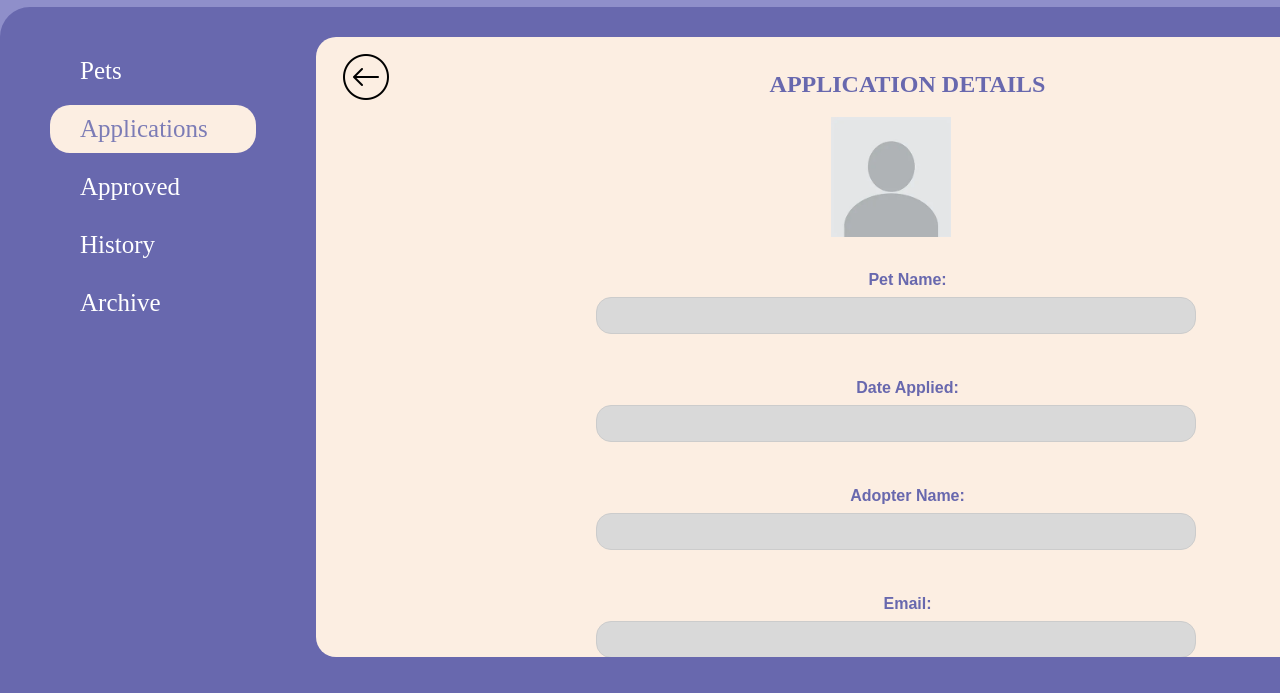
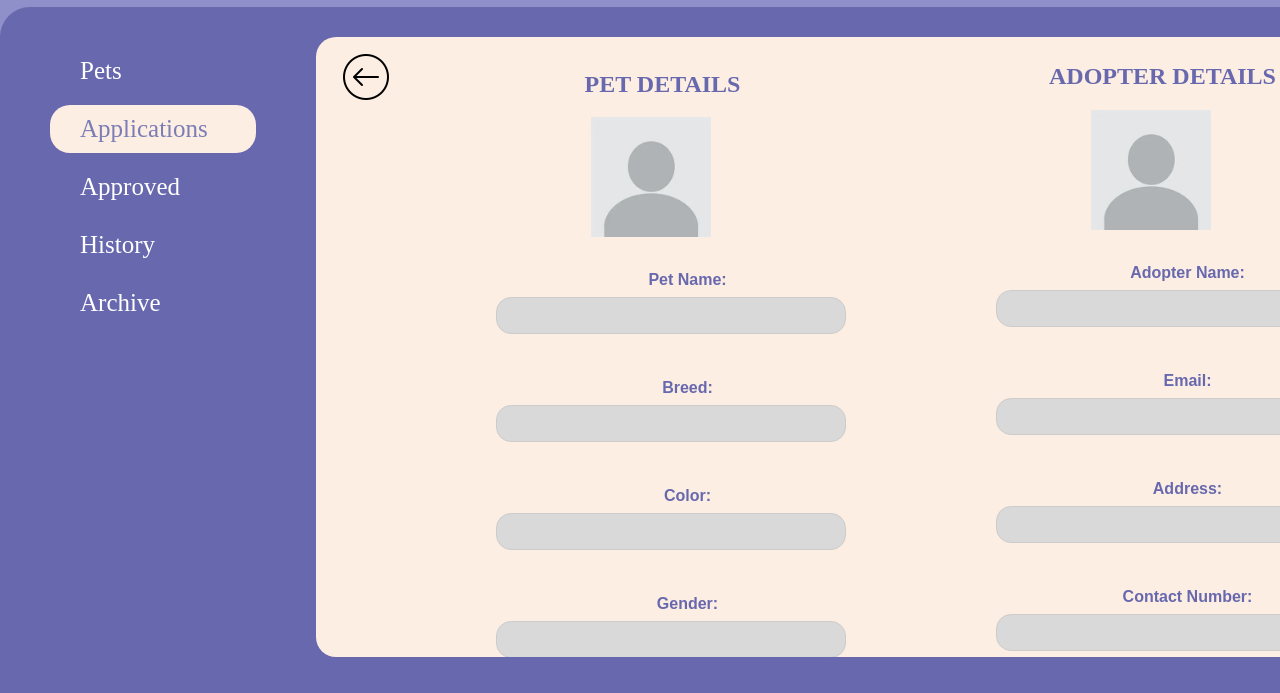
Before and after one commit to jamestorrevillas/Shelter-web-app, a website with bundled scripts: page public/pages/response.html in a window 1280 px wide. Shown: the part 107-800 px from the top of the page. Built offline with nearby package versions, Linux system fonts and the light colour scheme; no server answers.

Commit message:
application-details-renovation-mission

```diff
--- a/public/css/style_dashboard.css
+++ b/public/css/style_dashboard.css
@@ -925,15 +925,42 @@ thead th {
 	margin-top: 0px;
 }
 #application-details{
-    height:1100px;
+    height:1200px;
 }
 #appdet{
     margin-top: -90px;
-    height: 108%;
+    margin-left: -100px;
+    margin-right: 500px;
+    /* border: 2px solid black; */
 }
+/* #appdet h2{
+    margin-left: 500px;
+} */
+#applicationdet h2{
+    margin-right: 80px;
+}
+#appdet input[type="text"] {
+    width: 350px; /* Adjust the width as per your requirement */
+}
+#appdet label{
+    margin-right: -160px;
+}
+#adopterdet label{
+    margin-right: -160px;
+}
+#adopterdet{
+    margin-top: -90px;
+    margin-left: 400px;
+    margin-top: -660px;
+    /* margin-right: 500px;
+    border: 2px solid black; */
+}
+/* #appdet h2{
+    margin-left: 500px;
+} */
 
-#appdet input{
-    text-align: center;
+#adopterdet input[type="text"] {
+    width: 350px; /* Adjust the width as per your requirement */
 }
 #historydet{
     margin-top: -90px;
@@ -945,7 +972,7 @@ thead th {
     margin-top:50px;
     text-align: center;
     color:#6868AE;
-    margin-left:20px;
+    margin-left:130px;
 }
 #application-details label{
     margin-left: 20px;
@@ -1023,7 +1050,7 @@ thead th {
 #pet-profile img{
     width:120px;
     height:120px;
-    margin-left:230px;
+    margin-left:90px;
 }
 #addpet-profile img{
     width:120px;
--- a/public/pages/response.html
+++ b/public/pages/response.html
@@ -37,15 +37,15 @@
             </nav>
          <div class="mainpage2">
              <div id="setting-section">
-                <section id="application-details">
+<section id="application-details">
                     <div id="back-btn">
                         <a href="./applications.html">
                             <img src="../images/icons8-back-button-50.png" id="backbtn">
                         </a>
                     </div>
 
-                    <div id="appdet">
-                    <h2>APPLICATION DETAILS</h2>
+            <div id="appdet">
+                    <h2>PET DETAILS</h2>
 
                     <div id="pet-profile">
                         <img src="../images/default_profile_picture.png" id="pet_profile">
@@ -54,33 +54,60 @@
                     <label for="PetName">Pet Name:</label>
                     <input type="text" id="PetName" name="PetName" readonly>
 
-                    <label for="DateApplied">Date Applied:</label>
-                    <input type="text" id="DateApplied" name="DateApplied" readonly>
+                    <label for="PetType">Breed:</label>
+                    <input type="text" id="PetType" name="PetType" readonly>
+
+                    <label for="PetColor">Color:</label>
+                    <input type="text" id="PetColor" name="PetColor" readonly>
+
+                    <label for="PetGender">Gender:</label>
+                    <input type="text" id="PetGender" name="PetGender" readonly>
+
+
+                </div>
+                <div id="adopterdet">
+                    <h2>ADOPTER DETAILS</h2>
+
+                    <div id="pet-profile">
+                        <img src="../images/default_profile_picture.png" id="pet_profile">
+                    </div>
 
                     <label for="AdopterName">Adopter Name:</label>
                     <input type="text" id="AdopterName" name="AdopterName" readonly>
 
-                    <label for="ShelterEmail">Email:</label>
-                    <input type="text" id="ShelterEmail" name="ShelterEmail" readonly>
+                    <label for="AdopterEmail">Email:</label>
+                    <input type="text" id="AdopterEmail" name="AdopterEmail" readonly>
 
-                    <label for="Address">Address:</label>
-                    <input type="text" id="Address" name="Address" readonly>
+                    <label for="AdopterAddress">Address:</label>
+                    <input type="text" id="AdopterAddress" name="AdopterAddress" readonly>
 
-                    <label for="ContactNumber">Contact Number:</label>
-                    <input type="text" id="ContactNumber" name="ContactNumber" readonly>
+                    <label for="AdopterNumber">Contact Number:</label>
+                    <input type="text" id="AdopterNumber" name="AdopterNumber" readonly>
+
+
+                </div>
+                <div id="applicationdet">
+                    <h2>APPLICATION DETAILS</h2>
+
+
+
+                    <label for="DateApplied">Date Applied:</label>
+                    <input type="text" id="DateApplied" name="DateApplied" readonly>
 
                     <label for="Reason">Reason:</label>
                     <input type="text" id="Reason" name="Reason" readonly>
 
                     <label for="shelterFeedback">Feedback:</label>
-                    <textarea id="shelterFeedback" name="shelterFeedback" rows="4"></textarea>
+                    <textarea id="shelterFeedback" name="shelterFeedback" rows="4" readonly></textarea>
 
                     <div class="responsebtn">
                         <button id="approveButton" >APPROVE</button>
                         <button id="disapproveButton" >DISAPPROVE</button>
 
                     </div>
+
                 </div>
+
                 </section>
             </div>
         </div>
```
